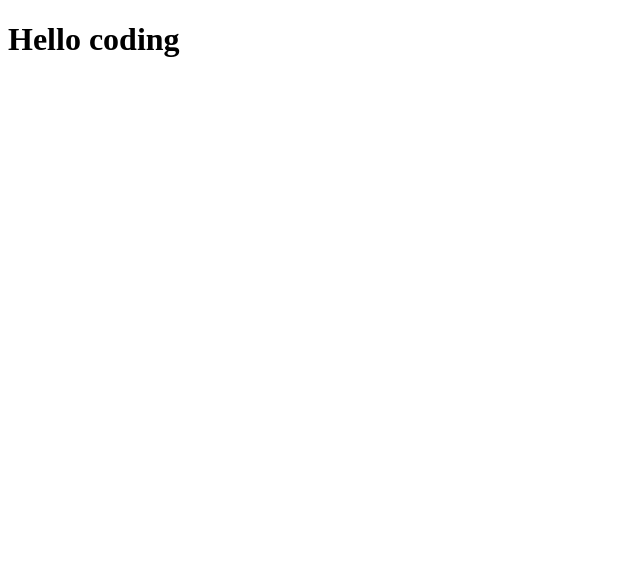
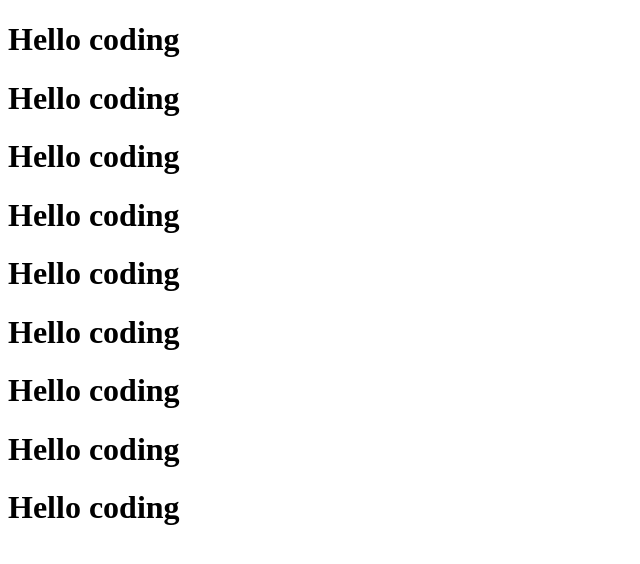
Before and after one commit to KrishSangani122/Netlifufinal-demo, a plain HTML site: page index.html in a window 1280 px wide. Shown: the whole page, without its empty margins (0-640 px from the left). Drawn offline with Linux system fonts and the light colour scheme.

Commit message:
update 0.2

```diff
--- a/index.html
+++ b/index.html
@@ -7,5 +7,15 @@
 </head>
 <body>
     <h1>Hello coding</h1>
+    <h1>Hello coding</h1>
+
+    <h1>Hello coding</h1>
+    <h1>Hello coding</h1>
+    <h1>Hello coding</h1>
+    <h1>Hello coding</h1>
+    <h1>Hello coding</h1>
+    <h1>Hello coding</h1>
+    <h1>Hello coding</h1>
+
 </body>
 </html>
```
